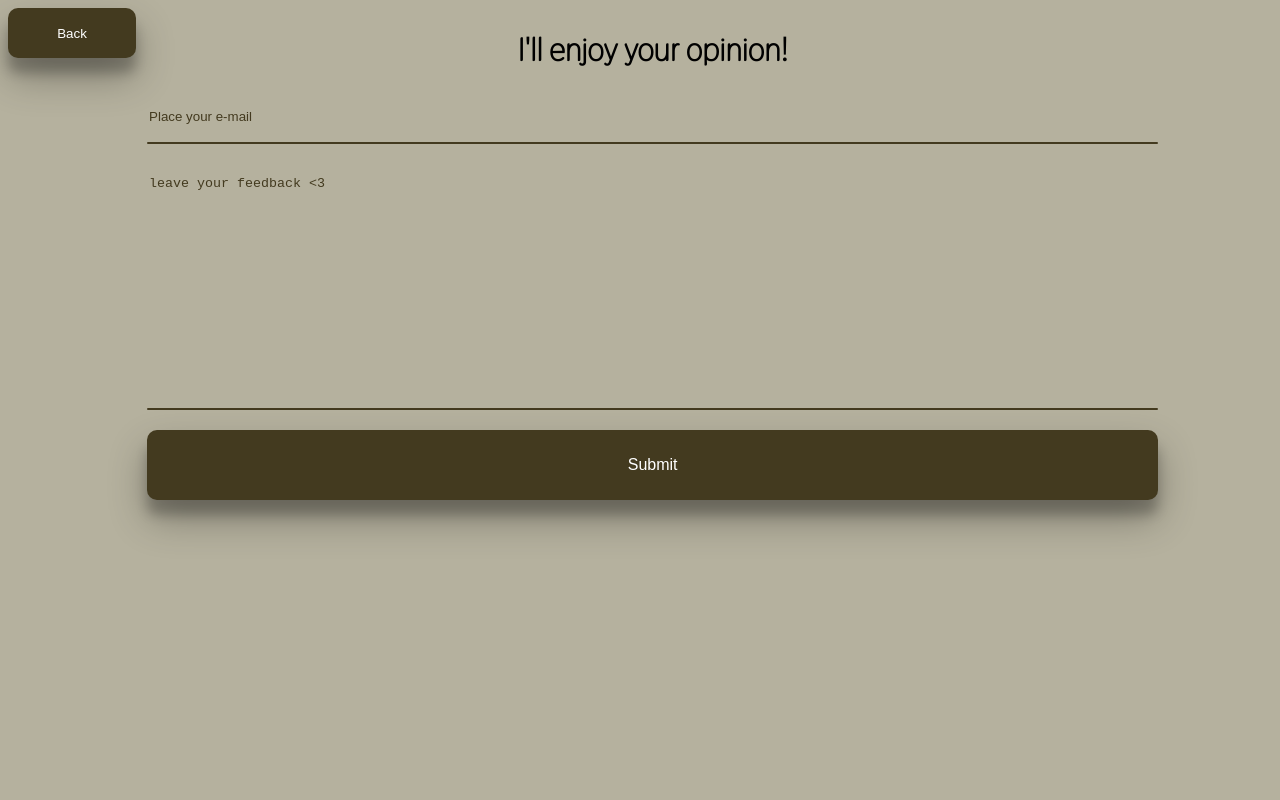
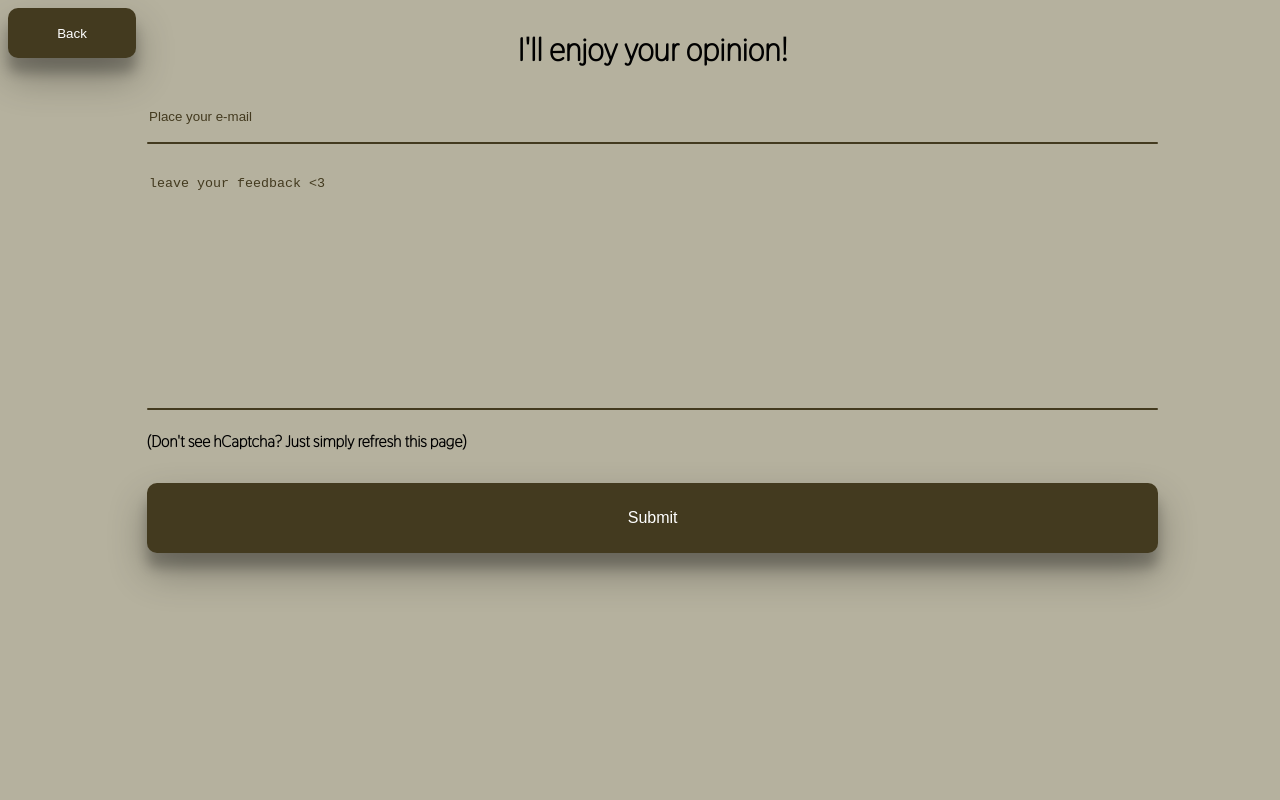
Before and after one commit to Domino123-dot/Japanese-Bingo, a Next.js app: page /feedback/feedback in a window 1280 px wide. Shown: the top 800 px of the page. Built offline with nearby package versions, Linux system fonts and the light colour scheme.

Commit message:
added sidenote above hCaptcha

```diff
--- a/components/submitForm/submitForm.js
+++ b/components/submitForm/submitForm.js
@@ -35,8 +35,8 @@ const SubmitForm = () => {
             class="h-captcha"
             data-sitekey="5abc6e43-005f-4d57-84d1-290f596902d6"
             className={styles.capatcha}
-            required
-          />
+          ><h4>(Don't see hCaptcha? Just simply refresh this page)</h4> </div>
+
           <input className={styles.button} type="submit" />
         </form>
       </div>
```
